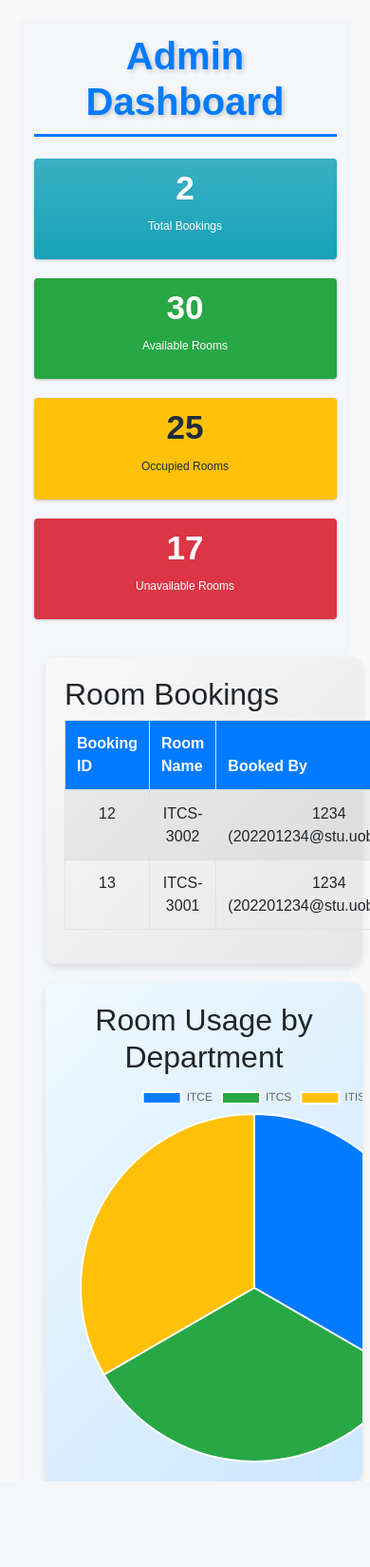
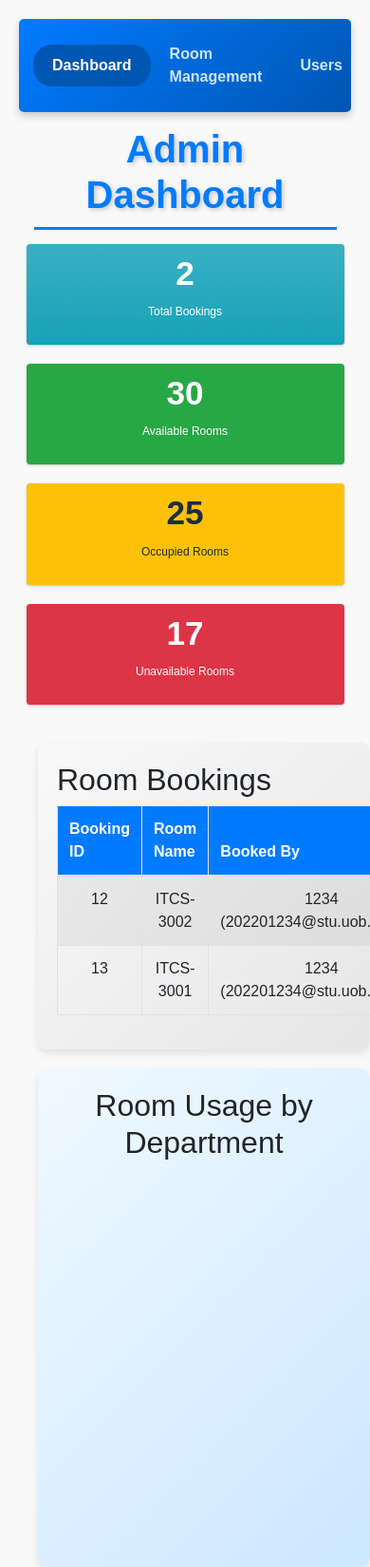
Before and after one commit to malmaraghi/ITCS333-PROJECT, a PHP site: page / in a window 390 px wide; the page is wider, and only the part inside the window is pictured. Shown: that part at 95% size. Before the commit the page ends 1560 px from the top of that part, so only its background shows below. Run offline with PHP 8.4, Linux system fonts and the light colour scheme; data comes from the database, SQL or seed files in the repository; some libraries are stand-ins or nearby versions.

Commit message:
Update index.php

```diff
--- a/Admin-Panel-Fawaz/index.php
+++ b/Admin-Panel-Fawaz/index.php
@@ -40,10 +40,12 @@ $sql = "SELECT b.booking_id, b.status AS booking_status, b.start_time, b.end_tim
         INNER JOIN rooms r ON b.room_id = r.room_id";
 $result = $conn->query($sql);
 
-// Fetch data for pie chart
-$pieChartSql = "SELECT room_department, COUNT(*) AS count
-                FROM rooms
-                GROUP BY room_department";
+// Fetch data for pie chart based on booked rooms
+$pieChartSql = "SELECT r.room_department, COUNT(*) AS count
+                FROM bookings b
+                INNER JOIN rooms r ON b.room_id = r.room_id
+                WHERE b.status = 'booked'
+                GROUP BY r.room_department";
 $pieChartResult = $conn->query($pieChartSql);
 $chartData = [];
 while ($row = $pieChartResult->fetch_assoc()) {
@@ -51,6 +53,9 @@ while ($row = $pieChartResult->fetch_assoc()) {
 }
 
 $conn->close();
+
+// Current page
+$currentPage = basename($_SERVER['PHP_SELF']);
 ?>
 
 <!DOCTYPE html>
@@ -66,17 +71,19 @@ $conn->close();
     <link rel="stylesheet" href="styles.css">
 </head>
 
-<body class="hold-transition sidebar-mini">
+<body >
     <div class="wrapper">
-        <div class="content-wrapper">
+         <!-- Navigation Bar -->
+         <nav>
+            <a href="index.php" class="<?= $currentPage == 'index.php' ? 'active' : ''; ?>">Dashboard</a>
+            <a href="room_management.php" class="<?= $currentPage == 'room_management.php' ? 'active' : ''; ?>">Room Management</a>
+            <a href="users.php" class="<?= $currentPage == 'users.php' ? 'active' : ''; ?>">Users</a>
+        </nav>
+        <!-- <div class="content-wrapper"> -->
             <!-- Content Header -->
             <section class="content-header">
                 <div class="container-fluid">
-                    <div class="row mb-2">
-                        <div class="col-sm-6">
                             <h1>Admin Dashboard</h1>
-                        </div>
-                    </div>
                 </div>
             </section>
 
@@ -148,9 +155,9 @@ $conn->close();
                                 <th>Booked By</th>
                                 <th>Department</th>
                                 <th>Type</th>
-                                <th>Status</th>
                                 <th>Start Time</th>
                                 <th>End Time</th>
+                                <th>Status</th>
                             </tr>
                         </thead>
                         <tbody>
@@ -164,9 +171,9 @@ $conn->close();
                                         </td>
                                         <td><?= htmlspecialchars($row['room_department']) ?></td>
                                         <td><?= htmlspecialchars($row['room_type']) ?></td>
-                                        <td><?= htmlspecialchars($row['booking_status']) ?></td>
                                         <td><?= htmlspecialchars($row['start_time']) ?></td>
                                         <td><?= htmlspecialchars($row['end_time']) ?></td>
+                                        <td><?= htmlspecialchars($row['booking_status']) ?></td>
                                     </tr>
                                 <?php endwhile;
                             else: ?>
```
